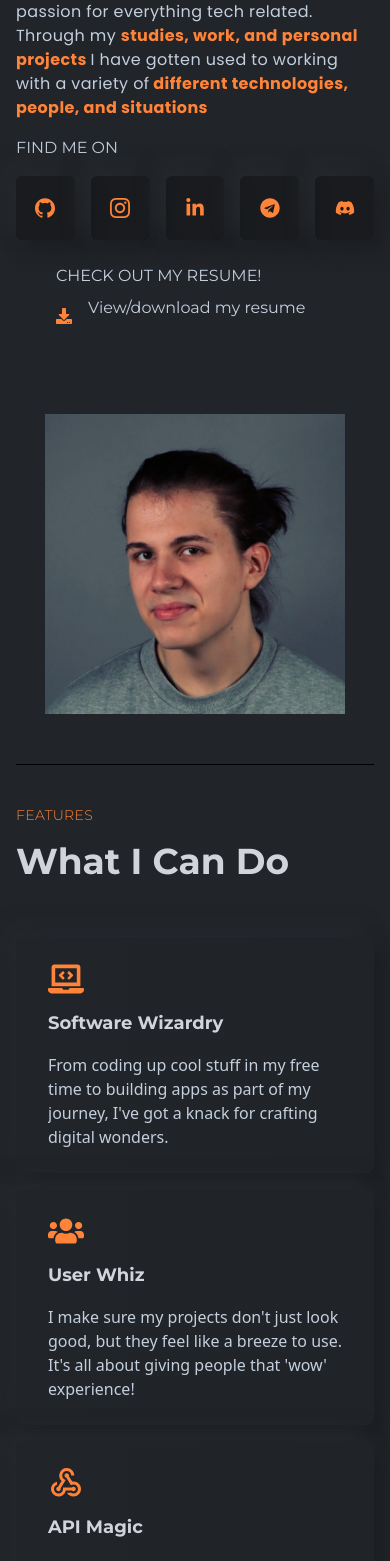
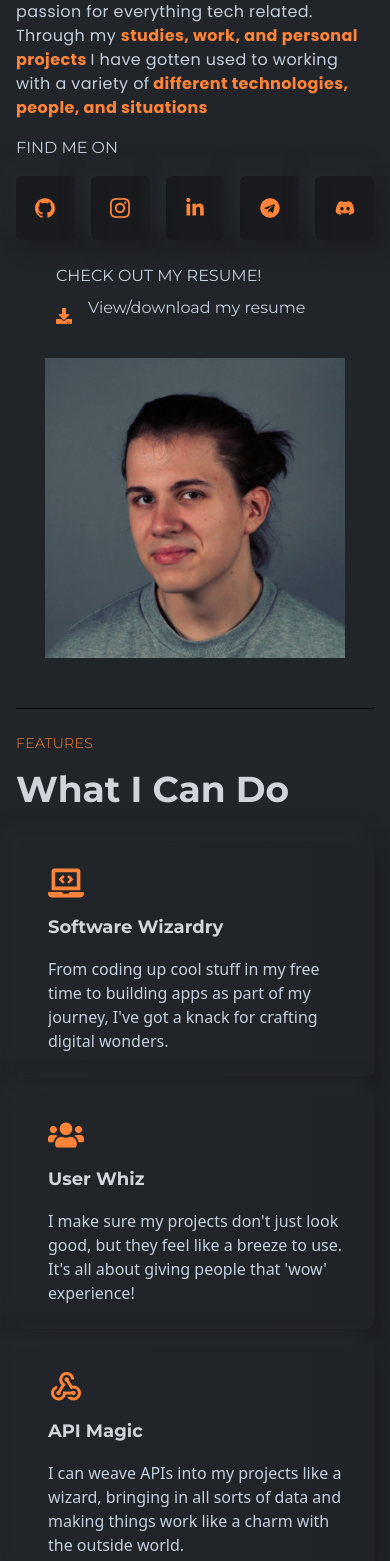
Before and after one commit to temevh/reactCV, a React (Create React App) app: page / in a window 390 px wide. Shown: the part 432-1993 px from the top of the page. Built offline with nearby package versions, Linux system fonts and the light colour scheme.

Commit message:
adjusted spacding

```diff
--- a/src/components/Accolades/Accolades.jsx
+++ b/src/components/Accolades/Accolades.jsx
@@ -9,7 +9,7 @@ const Accolades = () => {
       className="w-full py-10 border-b-[1px] border-b-black"
     >
       <Title title="Accolades" des="What have I achieved" />
-      <div className="grid grid-cols-1 lg:grid-cols-2">
+      <div className="grid grid-cols-1 lg:grid-cols-2 -mt-8">
         <Certificates />
         <Achievements />
       </div>
--- a/src/components/Banner/RightBanner.jsx
+++ b/src/components/Banner/RightBanner.jsx
@@ -3,7 +3,7 @@ import profilePic from "../../assets/images/LinkkariKuva.jpg";
 
 const RightBanner = () => {
   return (
-    <div className="w-full lgl:w-1/2 flex justify-center items-center relative">
+    <div className="w-full lgl:w-1/2 flex justify-center items-center relative -mt-14 lg:-mt-0">
       <img
         className="w-[300px] h-[400px] lgl:w-[500px] lgl:h-[680px] z-10 object-contain"
         src={profilePic}
--- a/src/components/Features/Features.jsx
+++ b/src/components/Features/Features.jsx
@@ -7,10 +7,10 @@ const Features = () => {
   return (
     <section
       id="features"
-      className="w-full py-10 border-b-[1px] border-b-black"
+      className="w-full lg:py-10 py-6 border-b-[1px] border-b-black"
     >
       <Title title="Features" des="What I Can Do" />
-      <div className="grid grid-cols-1 md:grid-cols-2 xl:grid-cols-4 gap-4 xl:gap-8">
+      <div className="grid grid-cols-1 -mt-6 lg:-mt-0 md:grid-cols-2 xl:grid-cols-4 gap-4 xl:gap-8">
         {featuresData.map((item) => (
           <Card item={item} key={item.id} />
         ))}
--- a/src/components/Projects/Projects.jsx
+++ b/src/components/Projects/Projects.jsx
@@ -6,7 +6,7 @@ const Projects = () => {
   return (
     <section
       id="projects"
-      className="w-full py-10 border-b-[1px] border-b-black"
+      className="w-full py-8 border-b-[1px] border-b-black"
     >
       <Title title="Projects" des="What I have done" />
       <ProjectsDisplay />
--- a/src/components/Projects/index.jsx
+++ b/src/components/Projects/index.jsx
@@ -2,7 +2,7 @@ import Card from "./Card";
 import { projects } from "../data/Data";
 export default function ProjectsDisplay() {
   return (
-    <div className="grid grid-cols-1 lg:grid-cols-3 justify-center w-full p-4 gap-6">
+    <div className="grid grid-cols-1 lg:grid-cols-3 justify-center w-full p-4 -mt-10 gap-6">
       {projects.map((project, ind) => {
         return (
           <div
--- a/src/components/Timeline/EducationTimeline.jsx
+++ b/src/components/Timeline/EducationTimeline.jsx
@@ -13,7 +13,7 @@ import { educationItems } from "../data/Data";
 
 const EducationTimeline = () => {
   return (
-    <div className="lg:flex-col lg:text-center">
+    <div className="lg:flex-col lg:text-center -mt-8">
       <p className="text-center text-slate-300/50 text-2xl">Education</p>
       <Timeline
         sx={{
--- a/src/components/Timeline/WorkTimeline.jsx
+++ b/src/components/Timeline/WorkTimeline.jsx
@@ -20,7 +20,7 @@ import { workItems } from "../data/Data";
 
 const WorkTimeLine = () => {
   return (
-    <div className="lg:flex-col lg:text-center">
+    <div className="lg:flex-col lg:text-center -mt-8">
       <p className="text-center text-slate-300/50 text-2xl">Work</p>
       <Timeline
         sx={{
```
